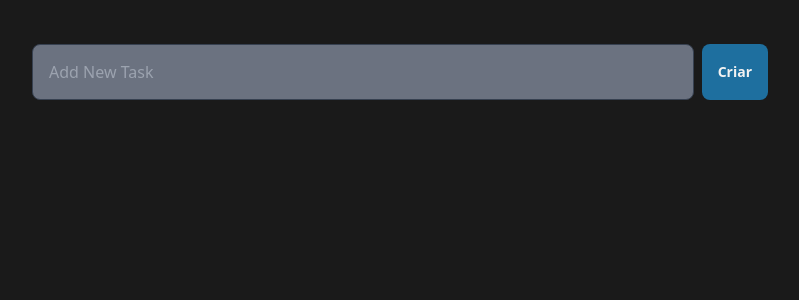
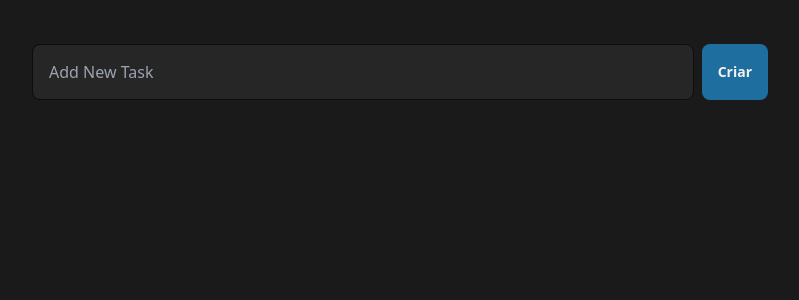
Before and after one commit to Felipe-HVSilva/to-do-buzzvel, a React (Vite) app: page / in a window 1280 px wide. Shown: the top 300 px of the page, without its empty margins (240-1039 px from the left). Built offline with nearby package versions, Linux system fonts and the light colour scheme.

Commit message:
Color add to theme

```diff
--- a/tailwind.config.js
+++ b/tailwind.config.js
@@ -14,6 +14,9 @@ export default {
         'blue-dark':'#1e6f9f',
 
         'gray-100':'#F2F2F2',
+        'gray-300':'#808080',
+        'gray-500':'#262626',
+        'gray-700':'#0D0D0D',
         'gray-600':'#1A1A1A',
       }
     },
```
